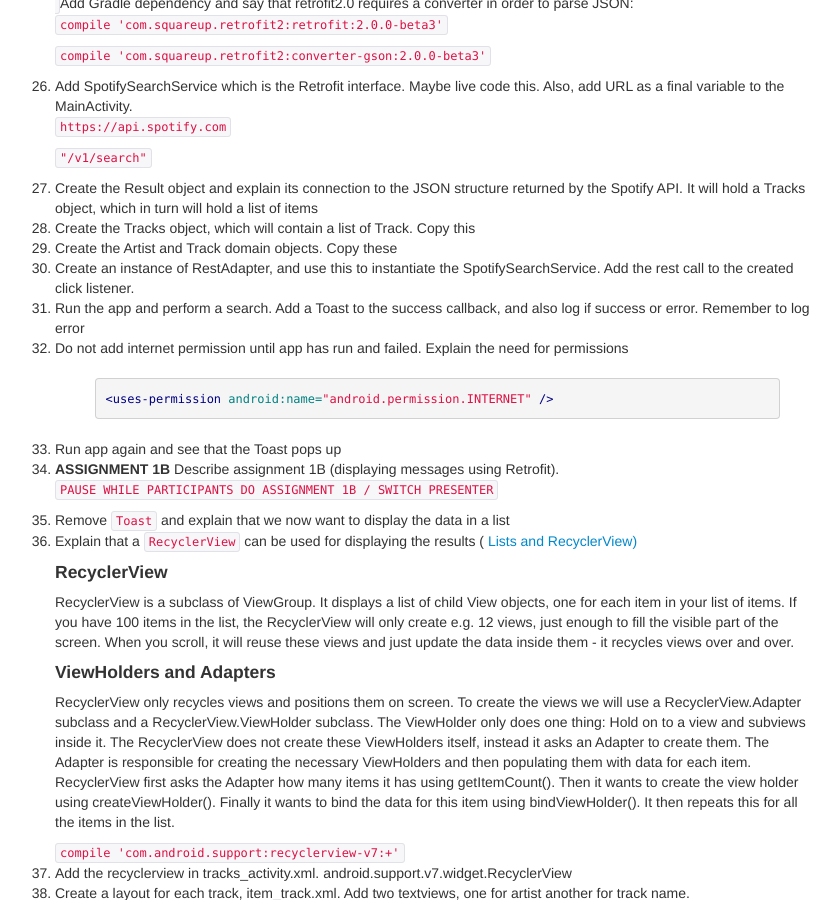
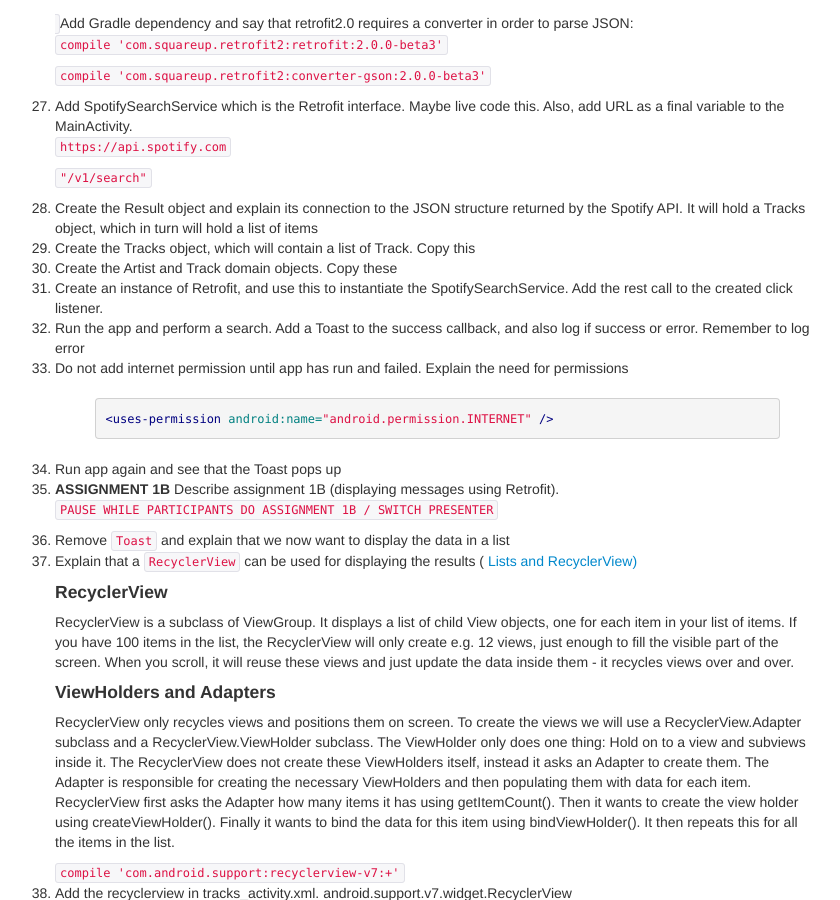
Before and after one commit to bekk/android101, a Jekyll site: the page built from docs/pages/manuscript.html, in a window 1280 px wide and 900 px high, scrolled down 1887 px. Shown: the whole window, without its empty margins (5-845 px from the left). Built offline with Jekyll 4.4.1, drawn with Linux system fonts in a browser that asks for light colours; Markdown is read by kramdown in place of the engine named in the settings; some of the changed text lies outside the part shown.

Commit message:
Oppdatert manus

```diff
--- a/docs/pages/manuscript.html
+++ b/docs/pages/manuscript.html
@@ -77,7 +78,7 @@
     <li> Create the Result object and explain its connection to the JSON structure returned by the Spotify API. It will hold a Tracks object, which in turn will hold a list of items</li>
     <li> Create the Tracks object, which will contain a list of Track. Copy this</li>
     <li> Create the Artist and Track domain objects. Copy these</li>
-    <li> Create an instance of RestAdapter, and use this to instantiate the SpotifySearchService. Add the rest call to the created click listener. </li>
+    <li> Create an instance of Retrofit, and use this to instantiate the SpotifySearchService. Add the rest call to the created click listener. </li>
     <li> Run the app and perform a search. Add a Toast to the success callback, and also log if success or error. Remember to log error</li>
 
     <li>Do not add internet permission until app has run and failed. Explain the need for permissions</li>
```
Also changed, not shown: other parts of docs/pages/manuscript.html (+1 -0 lines).
